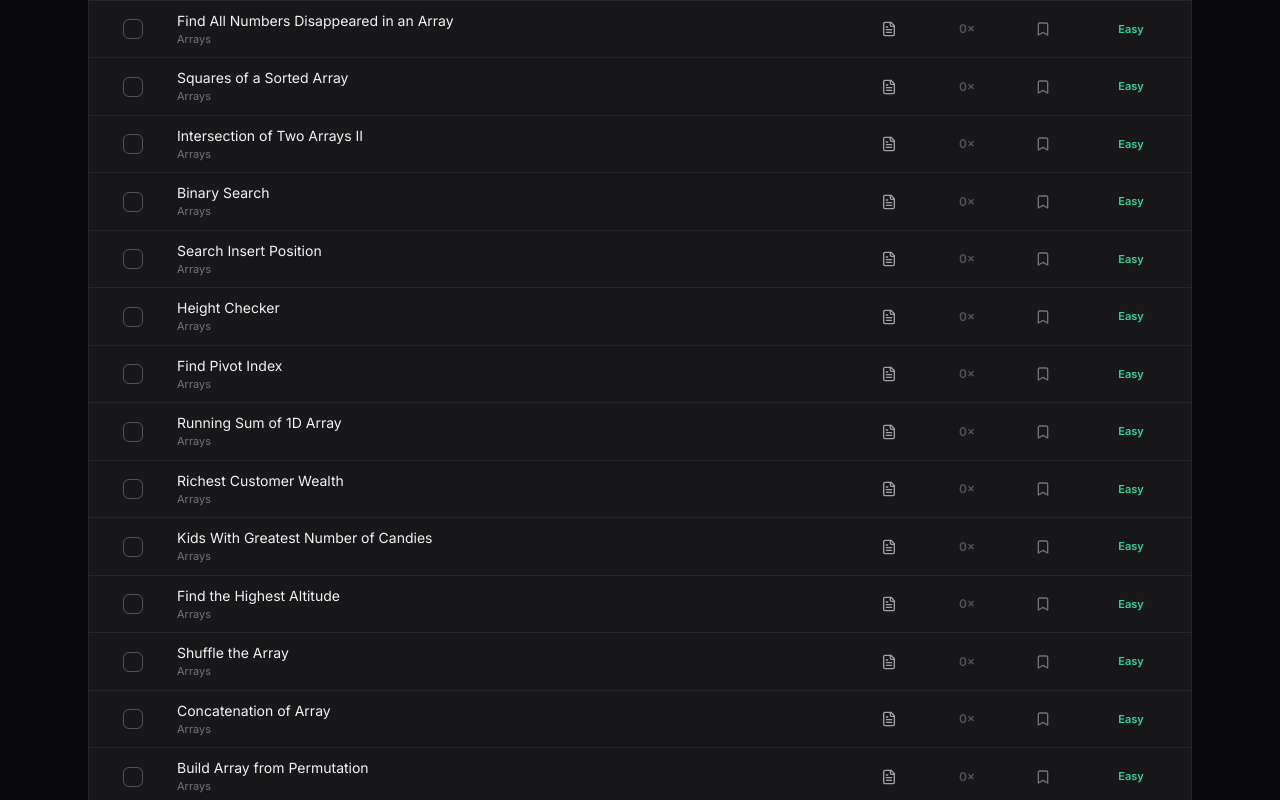
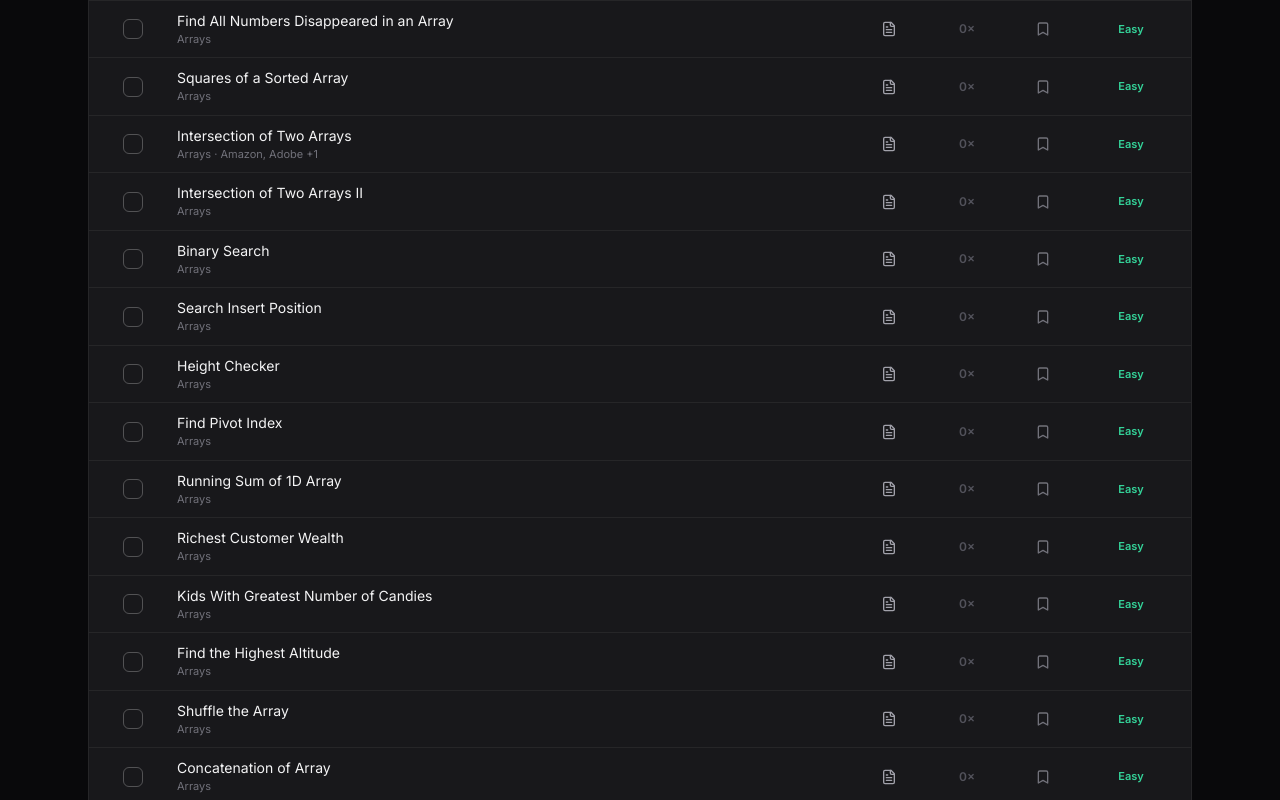
Before and after one commit to jyotiram7402/roadmap-tracker, a Next.js app: page /dsa in a window 1280 px wide. Shown: the part 940-1740 px from the top of the page. Built offline with nearby package versions, Linux system fonts and the light colour scheme.

Commit message:
Intersection of Two Arrays (LC 349) with full solution

```diff
--- a/data/dsa-problems.js
+++ b/data/dsa-problems.js
@@ -7,7 +7,7 @@
 
 const RAW = {
   Arrays: {
-    easy: ["Two Sum", "Contains Duplicate", "Remove Duplicates from Sorted Array", "Remove Element", "Move Zeroes", "Merge Sorted Array", "Best Time to Buy and Sell Stock", "Majority Element", "Missing Number", "Single Number", "Find All Numbers Disappeared in an Array", "Squares of a Sorted Array", "Intersection of Two Arrays II", "Binary Search", "Search Insert Position", "Height Checker", "Find Pivot Index", "Running Sum of 1D Array", "Richest Customer Wealth", "Kids With Greatest Number of Candies", "Find the Highest Altitude", "Shuffle the Array", "Concatenation of Array", "Build Array from Permutation", "Replace Elements with Greatest Element on Right Side", "Remove Duplicates from Sorted Array II", "How Many Numbers Are Smaller Than the Current Number", "Minimum Time Visiting All Points", "Minimum Absolute Difference"],
+    easy: ["Two Sum", "Contains Duplicate", "Remove Duplicates from Sorted Array", "Remove Element", "Move Zeroes", "Merge Sorted Array", "Best Time to Buy and Sell Stock", "Majority Element", "Missing Number", "Single Number", "Find All Numbers Disappeared in an Array", "Squares of a Sorted Array", "Intersection of Two Arrays", "Intersection of Two Arrays II", "Binary Search", "Search Insert Position", "Height Checker", "Find Pivot Index", "Running Sum of 1D Array", "Richest Customer Wealth", "Kids With Greatest Number of Candies", "Find the Highest Altitude", "Shuffle the Array", "Concatenation of Array", "Build Array from Permutation", "Replace Elements with Greatest Element on Right Side", "Remove Duplicates from Sorted Array II", "How Many Numbers Are Smaller Than the Current Number", "Minimum Time Visiting All Points", "Minimum Absolute Difference"],
     medium: ["3Sum", "3Sum Closest", "4Sum", "Product of Array Except Self", "Maximum Product Subarray", "Maximum Subarray", "Best Time to Buy and Sell Stock II", "Container With Most Water", "Sort Colors", "Rotate Array", "Merge Intervals", "Insert Interval", "Spiral Matrix", "Set Matrix Zeroes", "Next Permutation", "Find the Duplicate Number", "Kth Largest Element in an Array", "Top K Frequent Elements", "Find Peak Element", "Search in Rotated Sorted Array", "Find Minimum in Rotated Sorted Array", "Gas Station", "Jump Game", "Jump Game II", "Candy", "Subarray Sum Equals K", "Continuous Subarray Sum", "Maximum Sum Circular Subarray", "Minimum Size Subarray Sum"],
     hard: ["Trapping Rain Water", "First Missing Positive", "Median of Two Sorted Arrays", "Sliding Window Maximum", "Count of Smaller Numbers After Self", "Reverse Pairs"]
   },
@@ -74,6 +74,7 @@ const COMPANIES = {
   "Contains Duplicate": ["Amazon", "Microsoft", "Adobe"],
   "Best Time to Buy and Sell Stock": ["Amazon", "Google", "Facebook", "Microsoft"],
   "Best Time to Buy and Sell Stock II": ["Amazon", "Facebook", "Microsoft", "Bloomberg"],
+  "Intersection of Two Arrays": ["Amazon", "Adobe", "Microsoft"],
   "Maximum Subarray": ["Amazon", "Microsoft", "LinkedIn", "Bloomberg"],
   "Move Zeroes": ["Facebook", "Amazon", "Bloomberg"],
   "3Sum": ["Amazon", "Facebook", "Adobe", "Microsoft"],
--- a/data/dsa/details-arrays.js
+++ b/data/dsa/details-arrays.js
@@ -122,6 +122,20 @@ export const DETAILS = {
     ],
     oneLiner: "Track the minimum price so far in one pass; at each day the candidate profit is price − minSoFar, and we keep the maximum. O(n) time, O(1) space.",
     similar: [["121", "Best Time to Buy/Sell Stock", "One pass"], ["122", "Best Time II", "Greedy"], ["53", "Maximum Subarray", "Kadane"]]
+  },
+  "intersection-of-two-arrays": {
+    statement: "Given two integer arrays nums1 and nums2, return an array of their intersection — each element in the result must be unique (appear once), and you may return the result in any order.",
+    examples: [
+      { input: "nums1 = [1,2,2,1], nums2 = [2,2]", output: "[2]", explanation: "2 is the only value present in both; duplicates are dropped." },
+      { input: "nums1 = [4,9,5], nums2 = [9,4,9,8,4]", output: "[9,4]", explanation: "Both 9 and 4 appear in each array. Order doesn't matter." }
+    ],
+    approaches: [
+      { name: "Brute Force", pattern: "Nested loop + set", theory: "For every value in nums1, scan nums2 for a match; collect matches in a set so each appears once. Simple but quadratic.", code: ["public int[] intersection(int[] nums1, int[] nums2) {", "    Set<Integer> res = new HashSet<>();", "    for (int a : nums1)", "        for (int b : nums2)", "            if (a == b) { res.add(a); break; }", "    int[] out = new int[res.size()]; int i = 0;", "    for (int v : res) out[i++] = v;", "    return out;", "}"], time: "O(n·m)", space: "O(min(n,m))" },
+      { name: "Optimal", pattern: "HashSet lookup", theory: "Put all of nums1 into a HashSet for O(1) membership tests. Walk nums2 and, whenever a value is in that set, add it to a result set (which also removes duplicates). Two linear passes.", code: ["public int[] intersection(int[] nums1, int[] nums2) {", "    Set<Integer> set = new HashSet<>();", "    for (int a : nums1) set.add(a);", "    Set<Integer> res = new HashSet<>();", "    for (int b : nums2)", "        if (set.contains(b)) res.add(b);", "    int[] out = new int[res.size()]; int i = 0;", "    for (int v : res) out[i++] = v;", "    return out;", "}"], time: "O(n + m)", space: "O(n)", dryRun: { title: "nums1 = [1,2,2,1], nums2 = [2,2]", headers: ["b (nums2)", "in set {1,2}?", "res"], rows: [["2", "yes", "{2}"], ["2", "yes (dup)", "{2}"]] } },
+      { name: "Sort + Two Pointers", pattern: "Two pointers", theory: "Sort both arrays, then advance two pointers: move the pointer at the smaller value; on a match record it (skipping over duplicates) and advance both. Great when you can't spare hash memory.", code: ["public int[] intersection(int[] nums1, int[] nums2) {", "    Arrays.sort(nums1); Arrays.sort(nums2);", "    Set<Integer> res = new HashSet<>();", "    int i = 0, j = 0;", "    while (i < nums1.length && j < nums2.length) {", "        if (nums1[i] < nums2[j]) i++;", "        else if (nums1[i] > nums2[j]) j++;", "        else { res.add(nums1[i]); i++; j++; }", "    }", "    int[] out = new int[res.size()]; int k = 0;", "    for (int v : res) out[k++] = v;", "    return out;", "}"], time: "O(n log n + m log m)", space: "O(1) extra" }
+    ],
+    oneLiner: "Dump nums1 into a HashSet, then collect the distinct nums2 values that appear in it — O(n+m) time, O(n) space. A sort + two-pointer scan trades time for O(1) extra space.",
+    similar: [["350", "Intersection of Two Arrays II", "Count map"], ["217", "Contains Duplicate", "HashSet"], ["1", "Two Sum", "Hashing"]]
   },
   "best-time-to-buy-and-sell-stock-ii": {
     statement: "Given prices where prices[i] is the stock price on day i, you may buy and sell as many times as you like, holding at most one share at a time (you can even buy and sell on the same day). Return the maximum total profit.",
```
